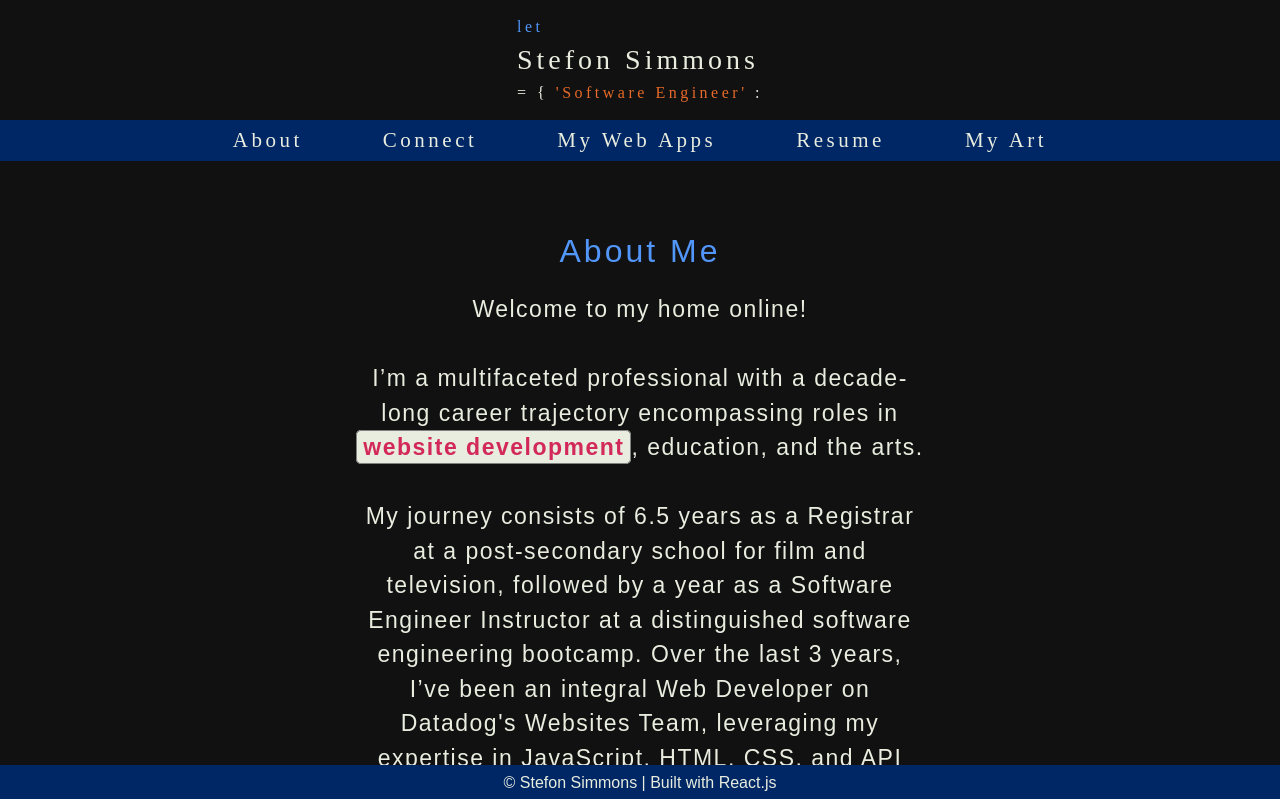
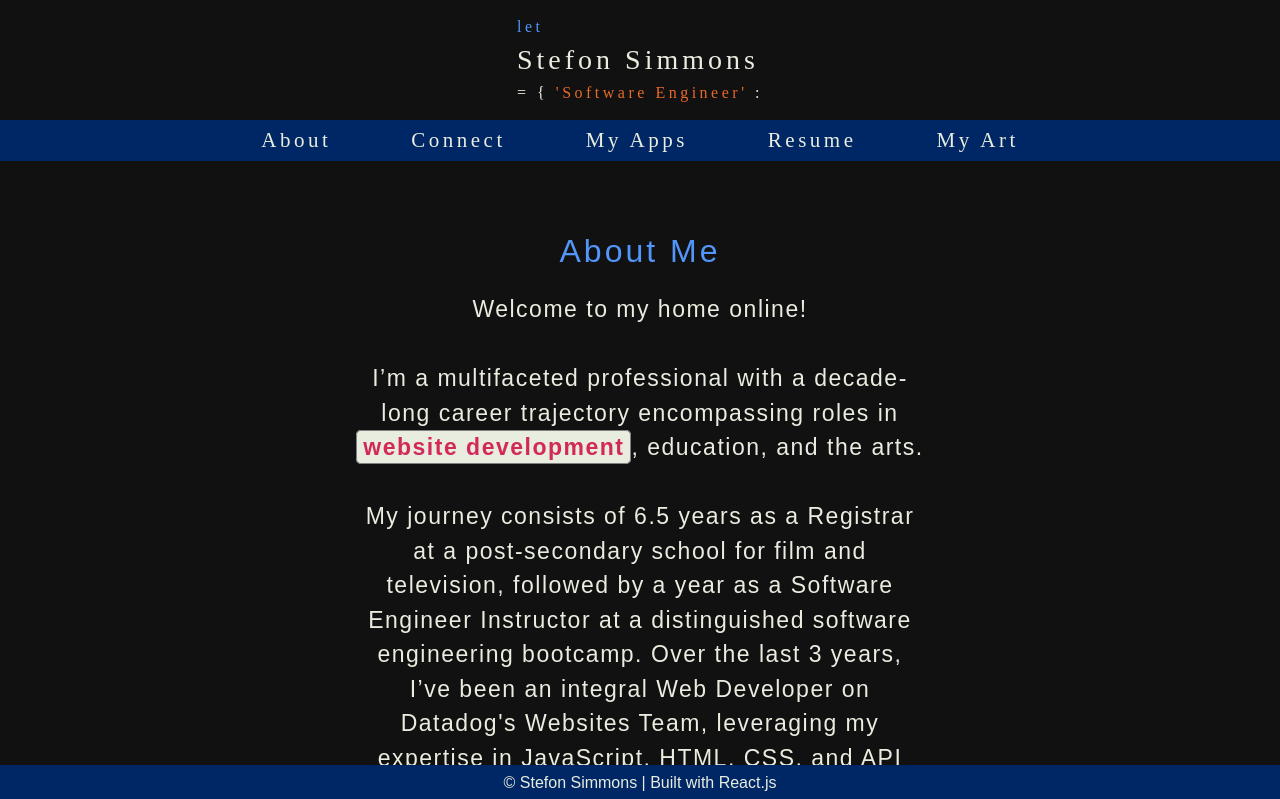
Before and after one commit to StefonSimmons/portfolio, a React (Create React App) app in the folder portfolio_app/: page /about in a window 1280 px wide. Shown: the top 799 px of the page. Built offline with nearby package versions, Linux system fonts and the light colour scheme.

Commit message:
update route for webapp

```diff
--- a/portfolio_app/src/App.jsx
+++ b/portfolio_app/src/App.jsx
@@ -3,7 +3,7 @@ import { Route, Switch } from 'react-router-dom'
 import Header from './components/Header'
 import Home from './components/Home'
 import AboutMe from './components/AboutMe'
-import WebApps from './components/WebApps'
+import Apps from './components/Apps'
 import ContactMe from './components/ContactMe'
 // import Resume from './components/Resume/Resume'
 import Footer from './components/Footer'
@@ -29,8 +29,8 @@ function App() {
           <AboutMe />
         </Route>
 
-        <Route path='/webapps' exact>
-          <WebApps />
+        <Route path={['/apps', '/web-apps']} exact>
+          <Apps />
         </Route>
 
         <Route path='/contact' exact>
--- a/portfolio_app/src/components/WebApps.jsx
+++ b/portfolio_app/src/components/Apps.jsx
@@ -214,7 +214,7 @@ export default function Projects() {
 
   return (
   <>
-    <Header>My Web Apps</Header>
+    <Header>My Apps</Header>
     <Main projects={projects?.length}>
       {
         projects?.length ?
--- a/portfolio_app/src/components/Navigation.jsx
+++ b/portfolio_app/src/components/Navigation.jsx
@@ -123,7 +123,7 @@ export default function Navigation() {
 
             <NavLink to={`/contact`} onClick={toggleHamburgerMenu} style={menu ? { display: 'block', margin: '25px 0'} : { display: '' }}><NavItem>Connect</NavItem></NavLink>
 
-            <NavLink to={`/webapps`} onClick={toggleHamburgerMenu} style={menu ? { display: 'block', margin: '25px 0'} : { display: '' }}><NavItem>My Web Apps</NavItem></NavLink>
+            <NavLink to={`/apps`} onClick={toggleHamburgerMenu} style={menu ? { display: 'block', margin: '25px 0'} : { display: '' }}><NavItem>My Apps</NavItem></NavLink>
 
             <ResumeLink href={`https://docs.google.com/document/d/e/2PACX-1vSvbZ-StlnP1y2xOn_JGw3WhErcAfwlaEXpsmP0z7TDtBpVmjxMS35ePotYHvjZ8yB3DDqz-7KkE5m8/pub`} target="_blank" rel="noopener noreferrer" onClick={toggleHamburgerMenu} style={menu ? { display: 'block', margin: '25px 0'} : { display: '' }}><NavItem>Resume</NavItem></ResumeLink>
 
```
